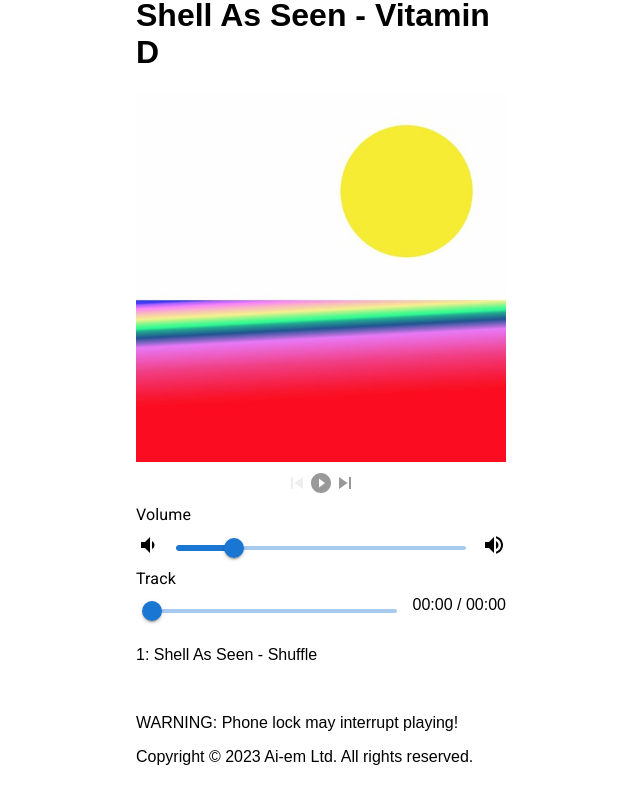
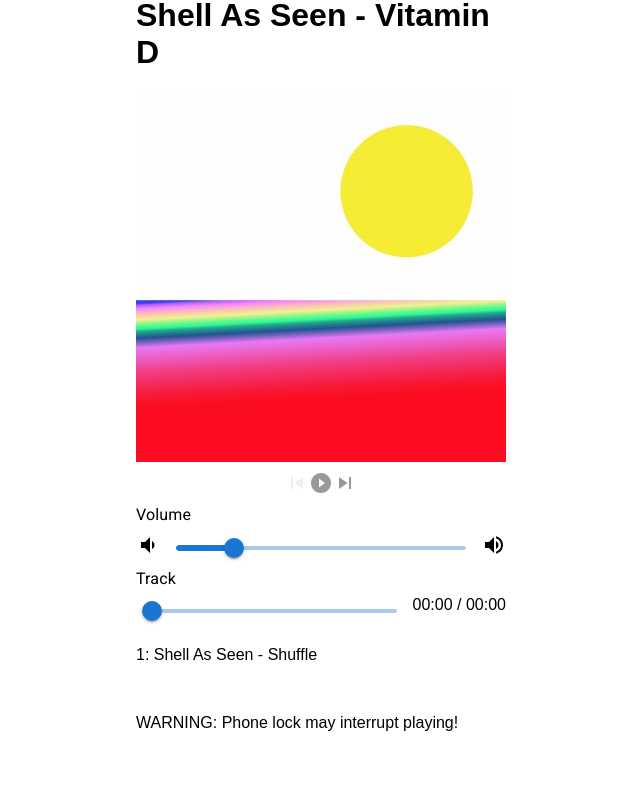
Before and after one commit to mikejw/bitcoinmusic, a React app: page / in a window 1280 px wide. Shown: the part 785-1585 px from the top of the page, without its empty margins (319-959 px from the left). After the commit the page ends 1551 px from the top, so only its background shows below. Built offline with nearby package versions, Linux system fonts and the light colour scheme; no server answers.

Commit message:
Update AppWrap.js

```diff
--- a/src/AppWrap.js
+++ b/src/AppWrap.js
@@ -77,7 +77,6 @@ export default function() {
           <App defTracks={rel2} />
           <p>&nbsp;</p>
           <p>WARNING: Phone lock may interrupt playing!</p>
-          <p>Copyright © 2023 Ai-em Ltd. All rights reserved.</p>
           <p>&nbsp;</p>
         </div>
       </Container>
```
